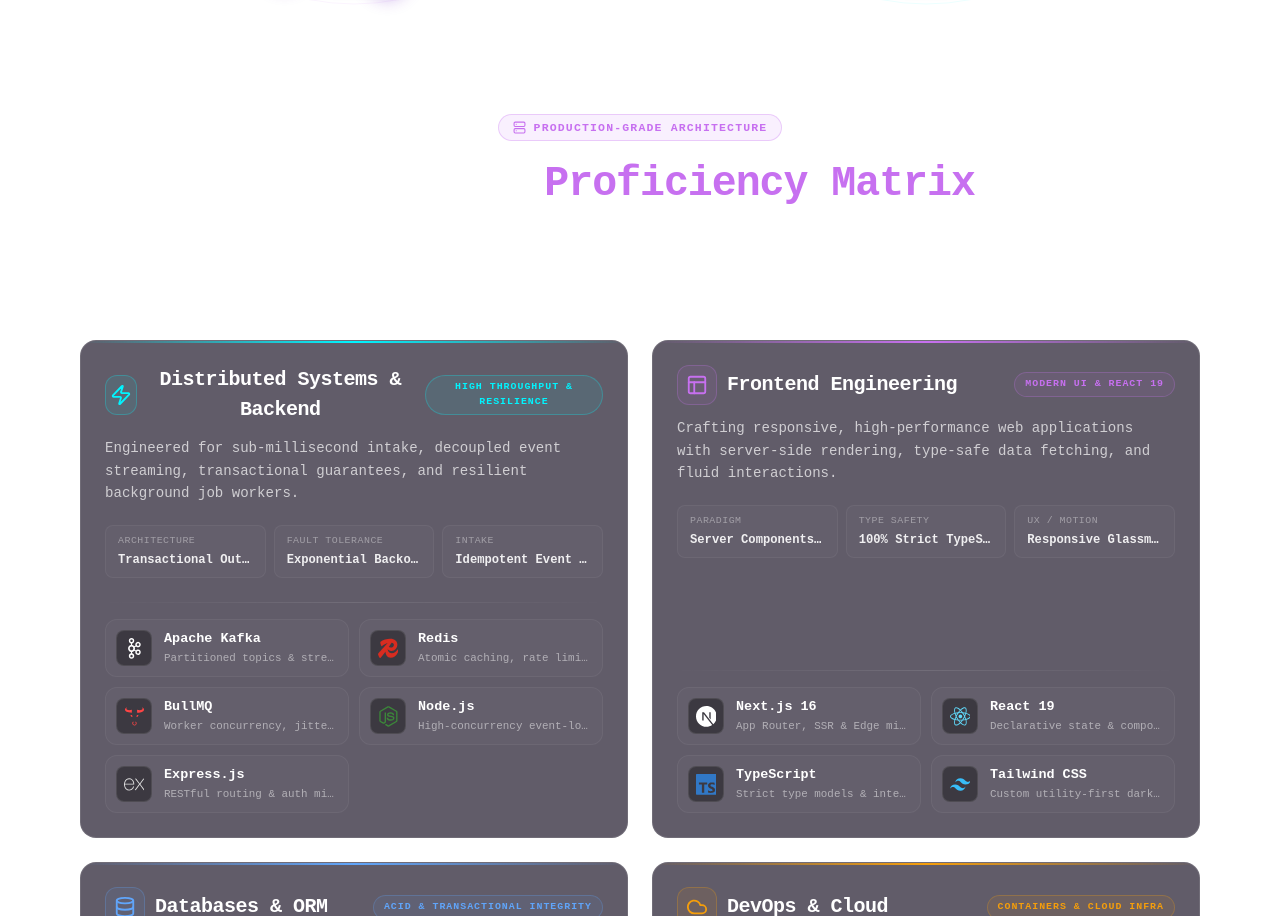
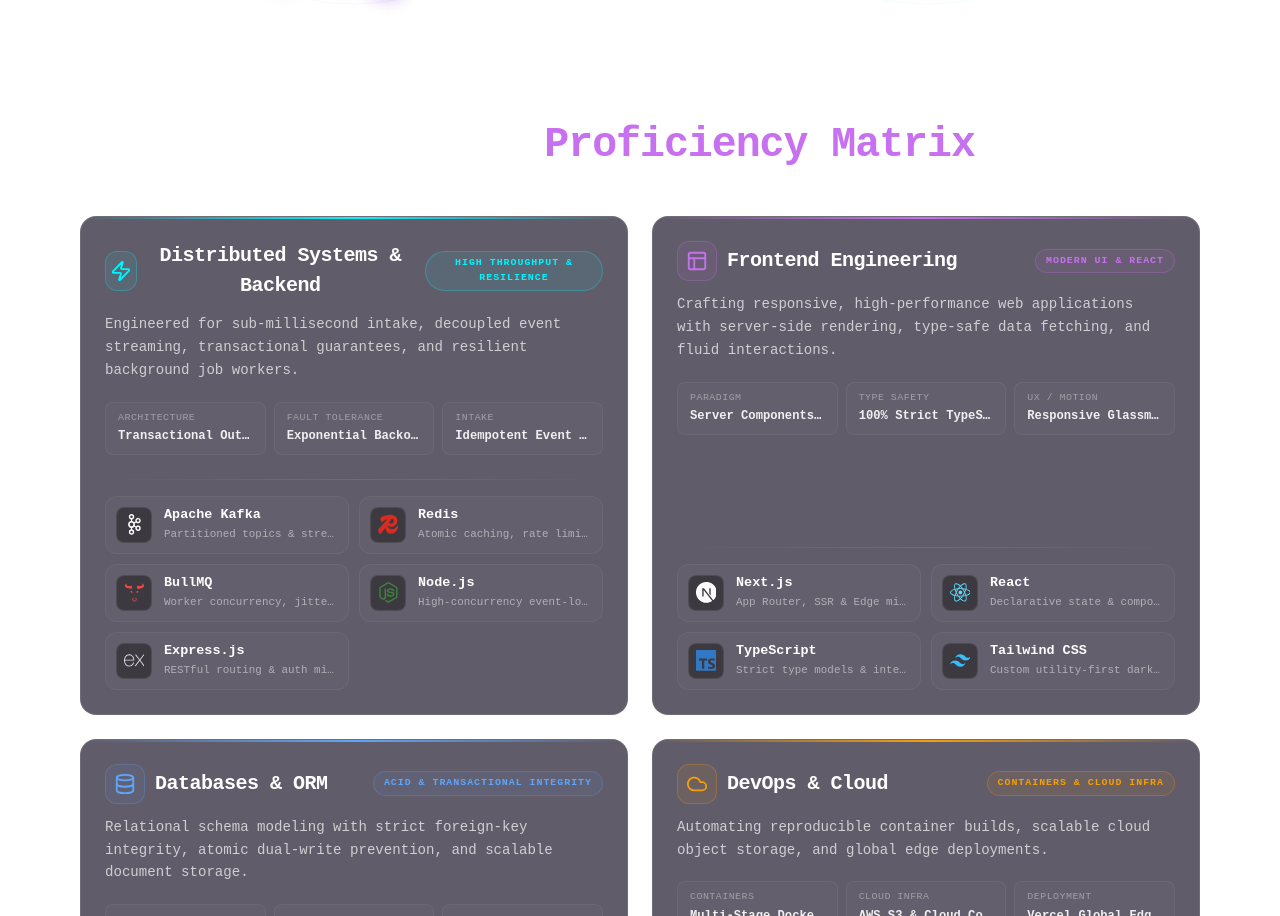
Before and after one commit to rajatmaurya-cs/Portfolio_Site, a Next.js app: page /about in a window 1280 px wide. Shown: the part 1158-2074 px from the top of the page. Built offline with nearby package versions, Linux system fonts and the light colour scheme; a web font is replaced by a local one.

Commit message:
refactor: clean up TechBentoMatrix header text and remove specific Next.js/React version numbers

```diff
--- a/src/components/About/TechBentoMatrix.jsx
+++ b/src/components/About/TechBentoMatrix.jsx
@@ -87,7 +87,7 @@
   {
     id: "frontend",
     title: "Frontend Engineering",
-    badge: "MODERN UI & REACT 19",
+    badge: "MODERN UI & REACT",
     icon: <Layout className="text-[#c770f0]" size={22} />,
     themeColor: "#c770f0",
     themeBg: "rgba(199, 112, 240, 0.08)",
@@ -101,14 +101,14 @@
     ],
     technologies: [
       {
-        name: "Next.js 16",
+        name: "Next.js",
         icon: <SiNextdotjs />,
         color: "#ffffff",
         role: "Full-Stack Web",
         desc: "App Router, SSR & Edge middleware",
       },
       {
-        name: "React 19",
+        name: "React",
         icon: <FaReact />,
         color: "#61dafb",
         role: "UI Architecture",
@@ -342,17 +342,9 @@
     <section className="relative w-full pt-16 pb-12">
       {/* Section Header */}
       <div className="mx-auto max-w-4xl text-center mb-10 px-4">
-        <div className="inline-flex items-center gap-2 rounded-full border border-[#c770f0]/30 bg-[#c770f0]/10 px-3.5 py-1 text-[0.72rem] font-bold tracking-widest text-[#c770f0] uppercase mb-3">
-          <Server size={13} />
-          <span>PRODUCTION-GRADE ARCHITECTURE</span>
-        </div>
-
         <h2 className="text-[2.2em] md:text-[2.6em] font-bold text-white tracking-tight">
           Technical <strong className="text-[#c770f0]">Proficiency Matrix</strong>
         </h2>
-        <p className="text-[0.98rem] text-white/70 max-w-2xl mx-auto mt-2 leading-relaxed">
-          Structured architectural breakdown of production-tested event streaming, relational &amp; document databases, modern frontend engines, and automated cloud deployments.
-        </p>
       </div>
 
       {/* 2x2 High-End Bento Grid */}
--- a/src/components/About/Techstack.jsx
+++ b/src/components/About/Techstack.jsx
@@ -44,7 +44,7 @@
   { icon: <FaNodeJs />,     color: "#3c873a", name: "Node.js",     tag: "RUNTIME",    desc: "Asynchronous, event-driven JavaScript backend runtime." },
   { icon: <SiExpress />,    color: "#e0e0e0", name: "Express.js",  tag: "FRAMEWORK",  desc: "Lightweight REST API routing & middleware pipeline." },
   { icon: <FaReact />,      color: "#61dafb", name: "React",       tag: "UI LIBRARY", desc: "Declarative, component-driven client architecture." },
-  { icon: <SiNextdotjs />,  color: "#ffffff", name: "Next.js 16",  tag: "FULL-STACK", desc: "App Router, Server Components & edge optimization." },
+  { icon: <SiNextdotjs />,  color: "#ffffff", name: "Next.js",     tag: "FULL-STACK", desc: "App Router, Server Components & edge optimization." },
   { icon: <SiBootstrap />,  color: "#7952b3", name: "Bootstrap",   tag: "UI TOOLKIT", desc: "Responsive component framework & utility grids." },
   { icon: <SiJest />,       color: "#c21325", name: "Jest Testing",tag: "QA / TESTING",desc: "Unit, integration & assertion test suites." },
 ];
--- a/src/components/Projects/Projects.jsx
+++ b/src/components/Projects/Projects.jsx
@@ -103,7 +103,7 @@
                       <Code2 size={15} />
                     </span>
                     <span>
-                      <strong className="text-white font-medium">Tech Stack:</strong> TypeScript, Node.js, Express, PostgreSQL, Prisma ORM, Apache Kafka, Redis, BullMQ, Next.js 16.
+                      <strong className="text-white font-medium">Tech Stack:</strong> TypeScript, Node.js, Express, PostgreSQL, Prisma ORM, Apache Kafka, Redis, BullMQ, Next.js.
                     </span>
                   </li>
                 </ul>
```
